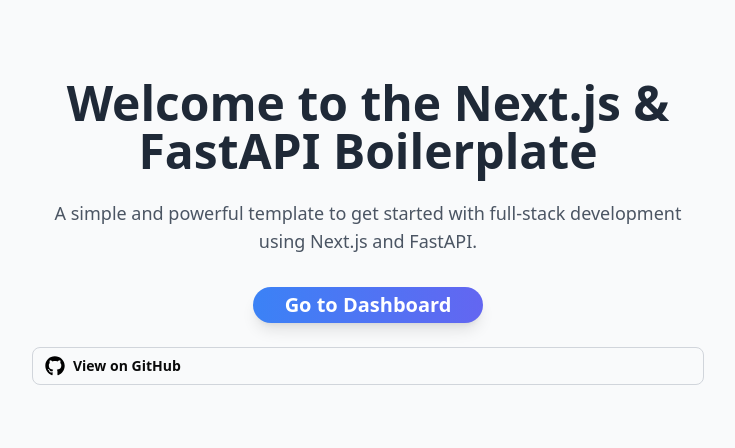
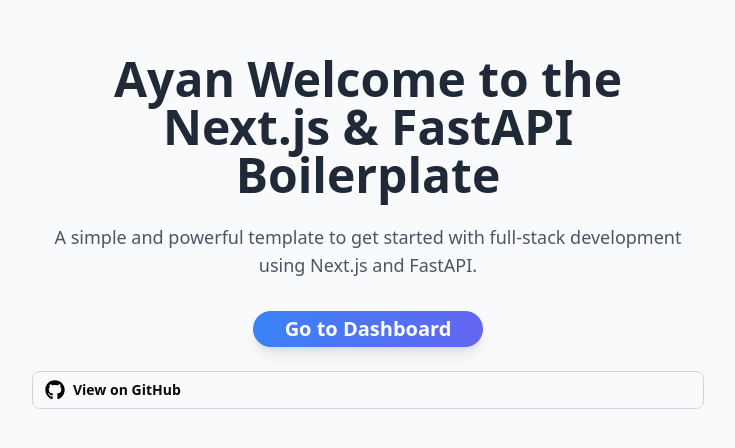
Before and after one commit to ayanshaikh0525/full-stack-nextjs-fastapi-app, a Next.js app in the folder nextjs-frontend/: page / in a window 1280 px wide. Shown: the part 168-616 px from the top of the page, without its empty margins (272-1007 px from the left). Built offline with nearby package versions, Linux system fonts and the light colour scheme.

Commit message:
minor chage in UI

```diff
--- a/nextjs-frontend/app/page.tsx
+++ b/nextjs-frontend/app/page.tsx
@@ -8,7 +8,7 @@
     <main className="flex min-h-screen flex-col items-center justify-center bg-gray-50 dark:bg-gray-900 p-8">
       <div className="text-center max-w-2xl">
         <h1 className="text-5xl font-bold text-gray-800 dark:text-white mb-6">
-          Welcome to the Next.js & FastAPI Boilerplate
+          Ayan Welcome to the Next.js & FastAPI Boilerplate
         </h1>
         <p className="text-lg text-gray-600 dark:text-gray-300 mb-8">
           A simple and powerful template to get started with full-stack
```
